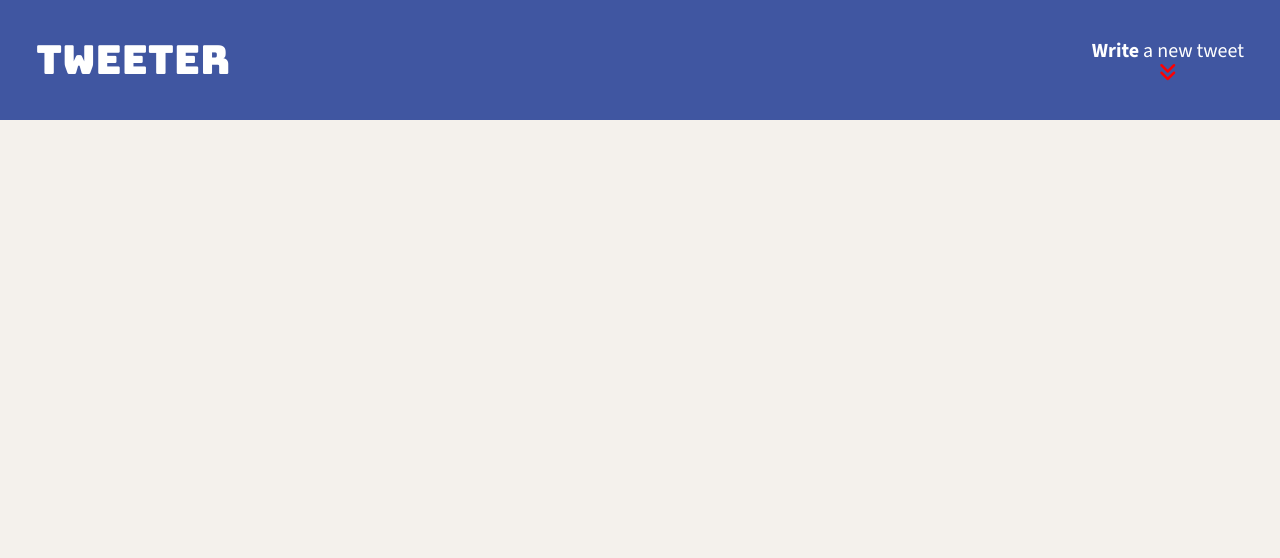
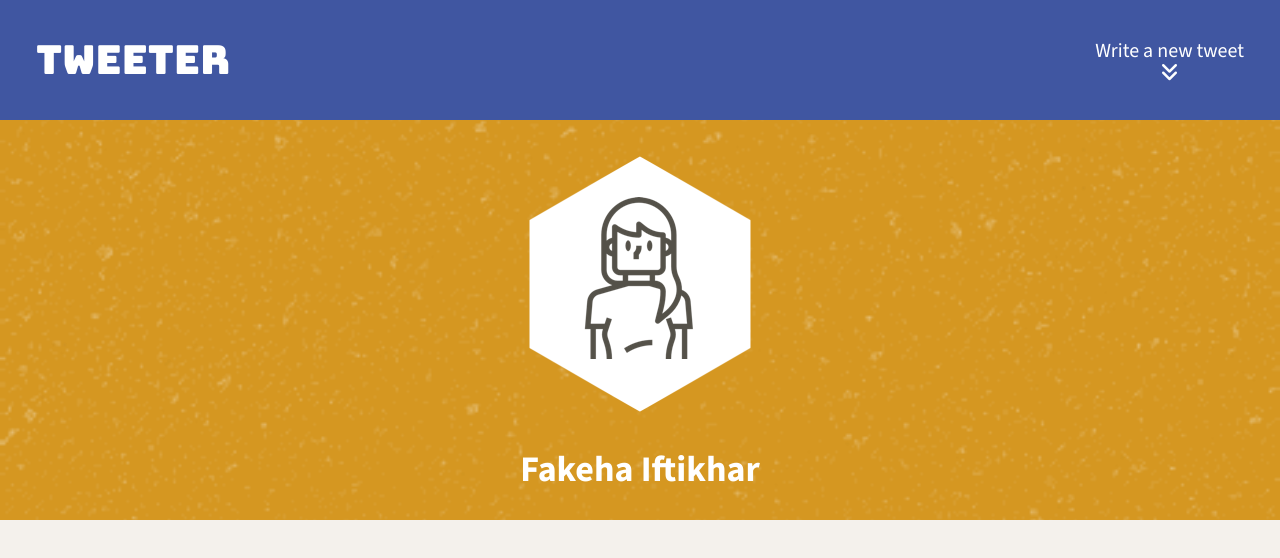
Before and after one commit to Fakeha-38/tweeter, a website: page public/index.html in a window 1280 px wide. Drawn offline with nearby package versions, Linux system fonts and the light colour scheme.

Commit message:
Added header containing the name and avatar of the logged in user, styled it using css in header.css file

```diff
--- a/public/index.html
+++ b/public/index.html
@@ -13,6 +13,7 @@
     <!-- App CSS -->
     <link rel="stylesheet" href="/styles/layout.css" type="text/css" />
     <link rel="stylesheet" href="/styles/nav.css" type="text/css" />
+    <link rel="stylesheet" href="/styles/header.css" type="text/css" />
 
     <!-- External JS -->
     <script src="https://ajax.googleapis.com/ajax/libs/jquery/3.4.1/jquery.min.js"></script>
@@ -30,10 +31,17 @@
       <div class="nav-button">
         <div><span class="strong-txt">Write</span> a new tweet</div>
         <i class="fa-solid fa-angles-down nav-icon"></i>
-
       </div>
-
     </nav>
+    <header>
+      <div class="user-avatar">
+        <img src="/images/profile-hex.png">
+      </div>
+      <!-- <br> -->
+      <div class="user-name">
+        <h2>Fakeha Iftikhar</h2>
+      </div>
+    </header>
 
     <!-- Page-specific (main) content here -->
     <main class="container"></main>
--- /dev/null
+++ b/public/styles/header.css
@@ -0,0 +1,15 @@
+header {
+  height: 520px;
+  width: 100%;
+  display: flex;
+  flex-direction: column;
+  justify-content: end;
+  align-items: center;
+  background-image: url("../images/asfalt-light.png");
+  background-color: #D59721;
+  background-size: cover;
+}
+.user-name {
+  /* line-height: 0; */
+  color: #ffffff;
+}
--- a/public/styles/layout.css
+++ b/public/styles/layout.css
@@ -34,7 +34,7 @@ body {
   font-size: 24px;
   font-family: "Source Sans 3", sans-serif;
   font-optical-sizing: auto;
-  font-weight: 500;
+  font-weight: 400;
   font-style: normal;
 }
 
--- a/public/styles/nav.css
+++ b/public/styles/nav.css
@@ -1,14 +1,14 @@
 nav {
-  font-family: "Bungee", sans-serif;
-  font-weight: 400;
-  font-style: normal;
   height: 120px;
   background-color: #4056A1;
   color: #ffffff;
   display: flex;
   justify-content: space-between;
   align-items: center;
-  padding: 0 1.5em 0;
+  padding: 0 1.5em;
+  position: fixed;
+  z-index: 100;
+  width: 100%;
 }
 .nav-button {
   font-family: "Source Sans 3", sans-serif;
@@ -19,11 +19,14 @@ nav {
   align-items: center;
 }
 .tweeter-logo {
+  font-family: "Bungee", sans-serif;
+  font-weight: 400;
+  font-style: normal;
   font-size: 40px;
 }
-.strong-txt {
+/* .strong-txt {
   font-weight: 700;
 }
 .nav-icon {
   color: red;
-}
+} */
--- a/server/data-files/initial-tweets.json
+++ b/server/data-files/initial-tweets.json
@@ -8,7 +8,7 @@
     "content": {
       "text": "If I have seen further it is by standing on the shoulders of giants"
     },
-    "created_at": 1716705113778
+    "created_at": 1716764044742
   },
   {
     "user": {
@@ -19,6 +19,6 @@
     "content": {
       "text": "Je pense , donc je suis"
     },
-    "created_at": 1716791513778
+    "created_at": 1716850444742
   }
 ]
```
Also changed, not shown: public/images/asfalt-light.png (added).
